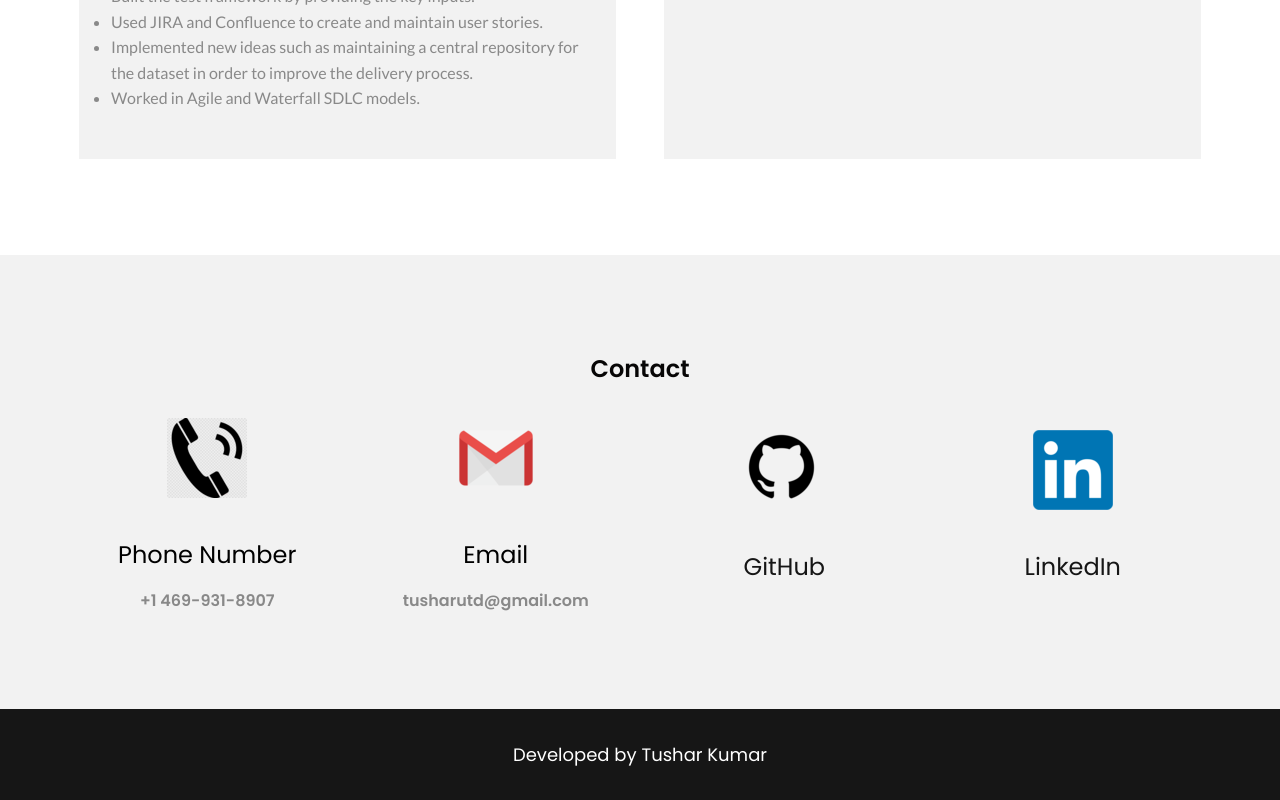
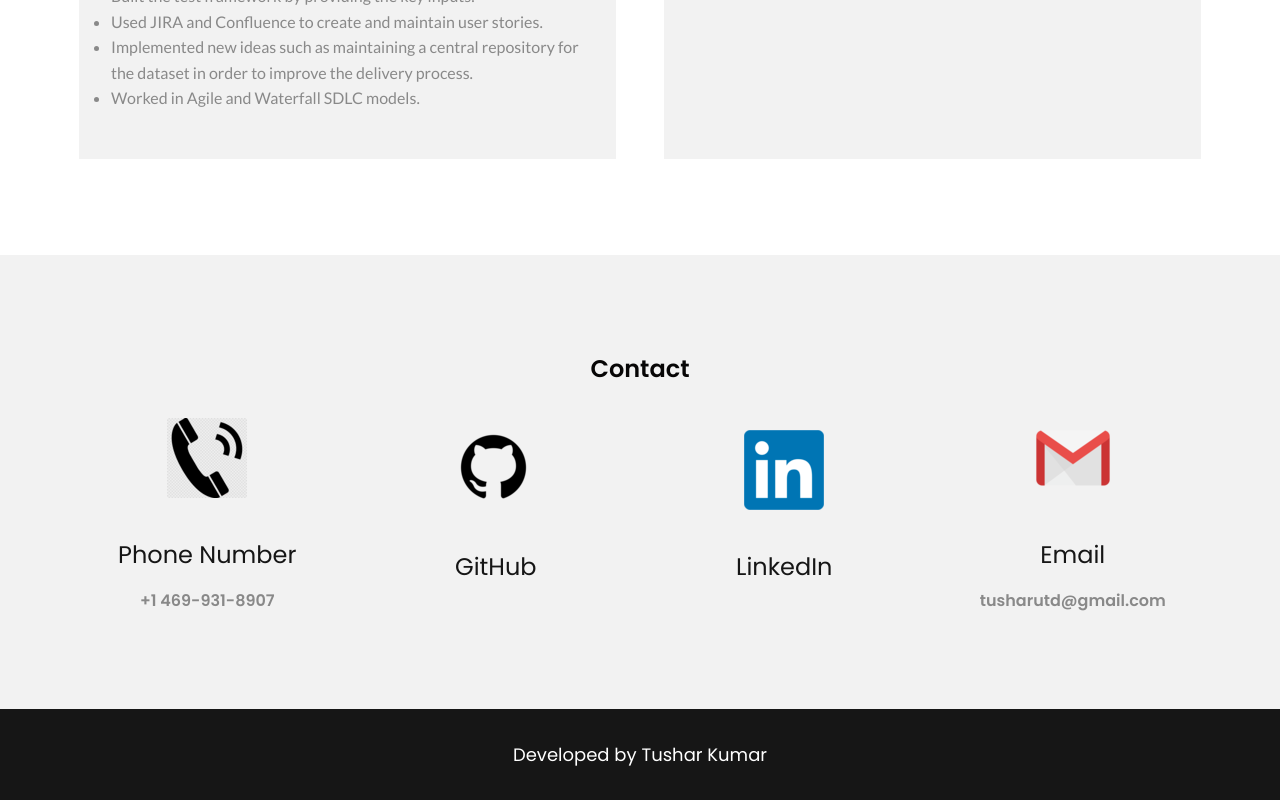
Before and after one commit to tushar2805/portfolio, a plain HTML site: page index.html in a window 1280 px wide. Shown: the part 4500-5300 px from the top of the page. Drawn offline with Linux system fonts and the light colour scheme.

Commit message:
changed my website

```diff
--- a/index.html
+++ b/index.html
@@ -252,22 +252,30 @@
             <h1 class="contact-heading">Contact</h1>
             <div class="contact-wrapper">
                 <div class="cont">
-                    <img src="./images/phn.png" alt="">
-                    <h2>Phone Number</h2>
-                    <h6>+1 469-931-8907</h6>
+                    <a href="tel:+14699318907" target="_blank">
+                        <img src="./images/phn.png" alt="">
+                        <h2>Phone Number</h2>
+                        <h6>+1 469-931-8907</h6>
+                    </a>
                 </div>
                 <div class="cont">
+                    <a href="https://github.com/tushar2805" target="_blank">
+                        <img src="./images/git.png" alt="">
+                        <h2>GitHub</h2>
+                    </a>
+                </div>
+                <div class="cont">
+                    <a href="https://www.linkedin.com/in/2805tusharkumar/" target="_blank">
+                        <img src="./images/linkedin.png" alt="">
+                        <h2>LinkedIn</h2>
+                    </a>
+                </div>
+                <div class="cont">
+                    <a href="mailto: tusharutd@gmail.com" target="_blank">
                     <img src="./images/mail.png" alt="">
                     <h2>Email</h2>
                     <h6>tusharutd@gmail.com</h6>
-                </div>
-                <div class="cont">
-                    <img src="./images/git.png" alt="">
-                    <a href="https://github.com/tushar2805" target="_blank"><h2>GitHub</h2></a>
-                </div>
-                <div class="cont">
-                    <img src="./images/linkedin.png" alt="">
-                    <a href="https://www.linkedin.com/in/2805tusharkumar/" target="_blank"><h2>LinkedIn</h2></a>
+                    </a>
                 </div>
             </div>
         </div>
```
